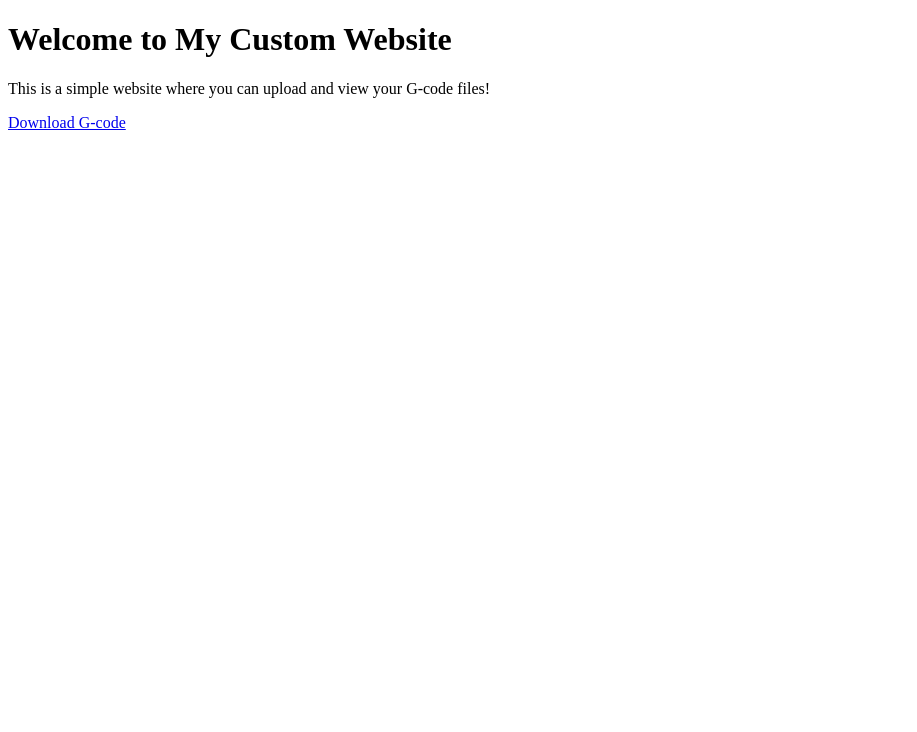
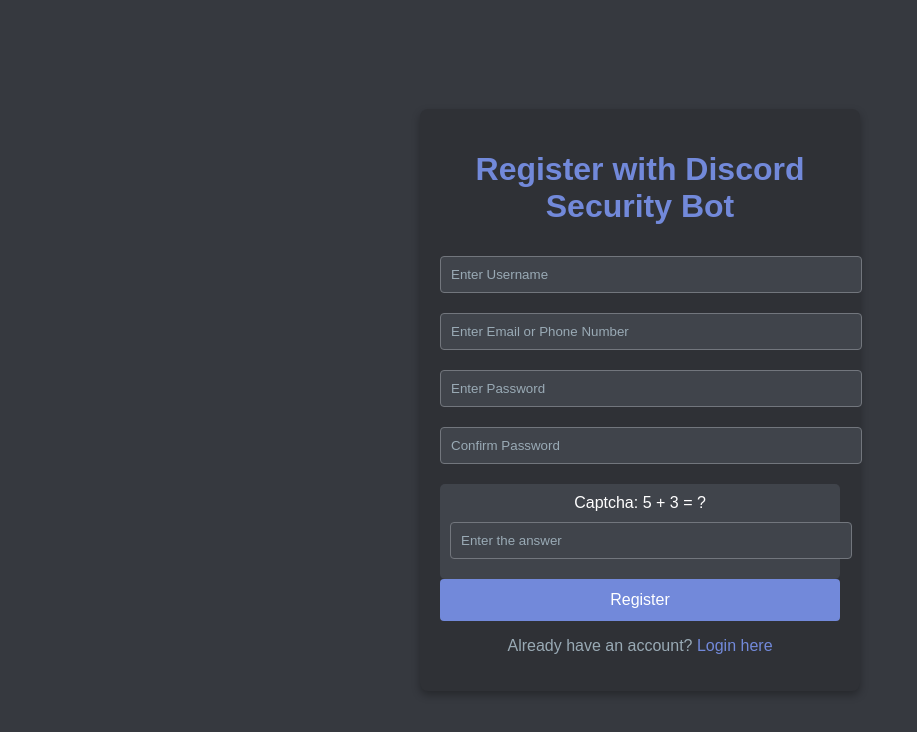
Before and after one commit to oyveyshalom6969/web, a plain HTML site: page index.html in a window 1280 px wide. Shown: the whole page, without its empty margins (0-917 px from the left). Drawn offline with Linux system fonts and the light colour scheme.

Commit message:
Update index.html

```diff
--- a/index.html
+++ b/index.html
@@ -1,13 +1,151 @@
 <!DOCTYPE html>
 <html lang="en">
-  <head>
+<head>
     <meta charset="UTF-8">
     <meta name="viewport" content="width=device-width, initial-scale=1.0">
-    <title>My Custom Website</title>
-  </head>
-  <body>
-    <h1>Welcome to My Custom Website</h1>
-    <p>This is a simple website where you can upload and view your G-code files!</p>
-    <a href="your-gcode-file.gcode" download>Download G-code</a>
-  </body>
+    <title>Discord Security Bot Registration</title>
+    <style>
+        body {
+            font-family: 'Arial', sans-serif;
+            background: #36393F;
+            color: white;
+            margin: 0;
+            padding: 0;
+        }
+        .container {
+            display: flex;
+            justify-content: center;
+            align-items: center;
+            height: 100vh;
+        }
+        .form-container {
+            background: #2f3136;
+            border-radius: 8px;
+            padding: 20px;
+            box-shadow: 0 4px 8px rgba(0, 0, 0, 0.3);
+            width: 400px;
+        }
+        h1 {
+            text-align: center;
+            color: #7289da;
+        }
+        .input-field {
+            width: 100%;
+            padding: 10px;
+            margin: 10px 0;
+            border: 1px solid #72767d;
+            border-radius: 4px;
+            background: #40444b;
+            color: white;
+        }
+        .input-field:focus {
+            outline: none;
+            border-color: #7289da;
+        }
+        .input-field::placeholder {
+            color: #99aab5;
+        }
+        .submit-btn {
+            width: 100%;
+            padding: 12px;
+            border: none;
+            border-radius: 4px;
+            background-color: #7289da;
+            color: white;
+            font-size: 16px;
+            cursor: pointer;
+            transition: background-color 0.3s ease;
+        }
+        .submit-btn:hover {
+            background-color: #5b6e8f;
+        }
+        .footer-text {
+            text-align: center;
+            color: #99aab5;
+            margin-top: 15px;
+        }
+        .footer-text a {
+            color: #7289da;
+            text-decoration: none;
+        }
+        .footer-text a:hover {
+            text-decoration: underline;
+        }
+        .captcha {
+            background: #40444b;
+            padding: 10px;
+            border-radius: 5px;
+            margin-top: 10px;
+            text-align: center;
+        }
+        .error {
+            color: red;
+            font-size: 14px;
+            text-align: center;
+        }
+    </style>
+</head>
+<body>
+
+<div class="container">
+    <div class="form-container">
+        <h1>Register with Discord Security Bot</h1>
+        <form id="registration-form" action="#" method="post" onsubmit="return validateForm()">
+            <!-- Username -->
+            <input class="input-field" type="text" name="username" placeholder="Enter Username" required>
+
+            <!-- Email or Phone -->
+            <input class="input-field" id="emailOrPhone" type="text" name="emailOrPhone" placeholder="Enter Email or Phone Number" required>
+
+            <!-- Password -->
+            <input class="input-field" type="password" name="password" placeholder="Enter Password" required>
+
+            <!-- Confirm Password -->
+            <input class="input-field" type="password" name="confirm_password" placeholder="Confirm Password" required>
+
+            <!-- CAPTCHA -->
+            <div class="captcha">
+                <label for="captcha">Captcha: 5 + 3 = ?</label><br>
+                <input class="input-field" type="text" name="captcha" placeholder="Enter the answer" required>
+            </div>
+
+            <!-- Submit Button -->
+            <button class="submit-btn" type="submit">Register</button>
+        </form>
+
+        <div class="footer-text">
+            <p>Already have an account? <a href="#">Login here</a></p>
+        </div>
+        <div id="error-message" class="error"></div>
+    </div>
+</div>
+
+<script>
+    function validateForm() {
+        var emailOrPhone = document.getElementById("emailOrPhone").value;
+        var errorMessage = document.getElementById("error-message");
+        var emailRegex = /^[a-zA-Z0-9._-]+@[a-zA-Z0-9.-]+\.(com|org|net|co|io)$/; // email regex
+        var phoneRegex = /^[\+]?[0-9]{10,15}$/; // basic phone number regex
+
+        // Check if input is an email or phone number
+        if (emailOrPhone.match(emailRegex)) {
+            // Check if email domain is allowed
+            var allowedDomains = ['gmail.com', 'yahoo.com'];
+            var domain = emailOrPhone.split('@')[1];
+            if (!allowedDomains.includes(domain)) {
+                errorMessage.textContent = "Only Gmail or Yahoo email addresses are allowed.";
+                return false;
+            }
+        } else if (!emailOrPhone.match(phoneRegex)) {
+            errorMessage.textContent = "Please enter a valid email address or phone number.";
+            return false;
+        } else {
+            errorMessage.textContent = ""; // Clear error message if valid
+        }
+
+        return true; // Continue with form submission
+    }
+</script>
+
+</body>
 </html>
```
